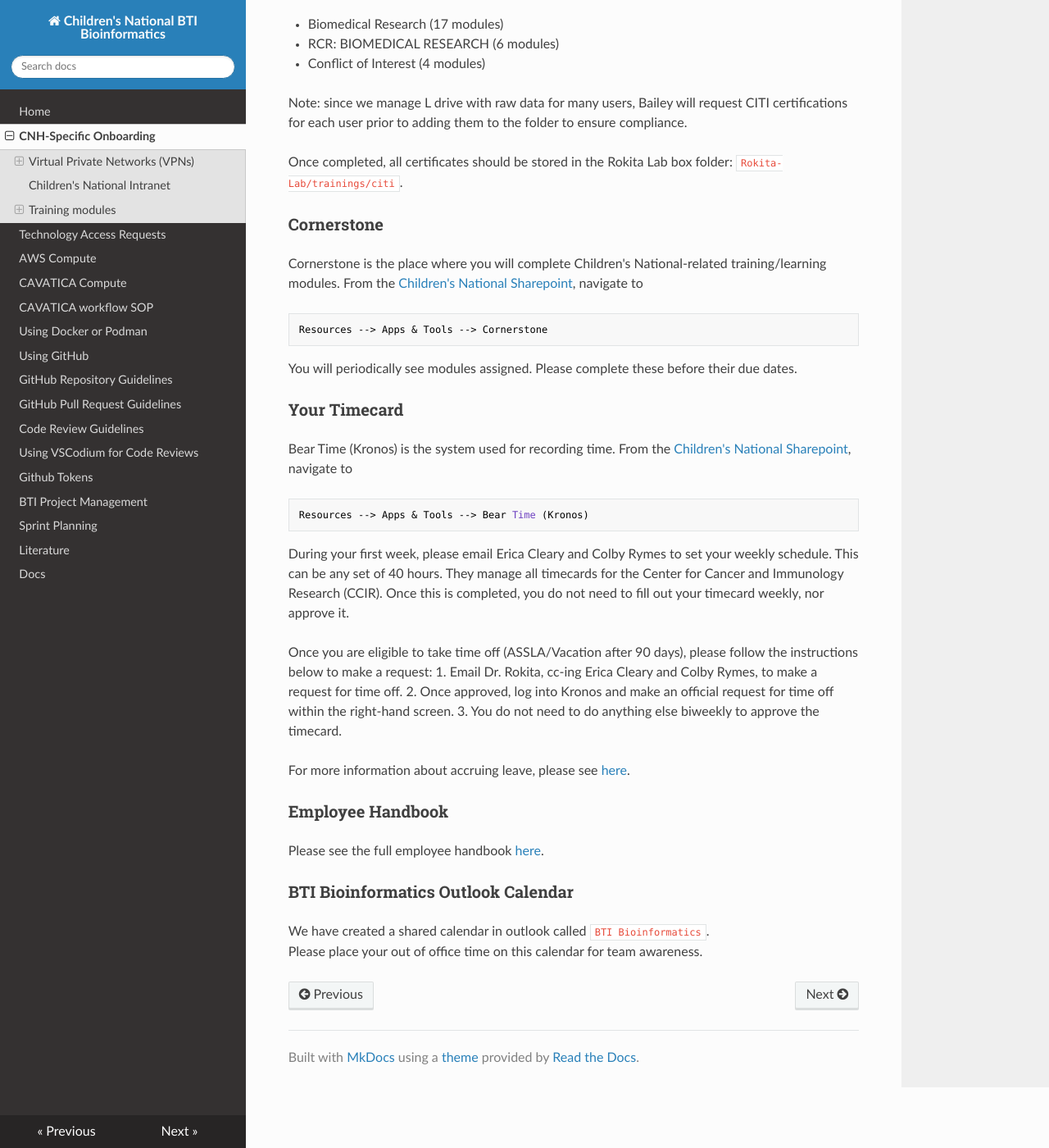
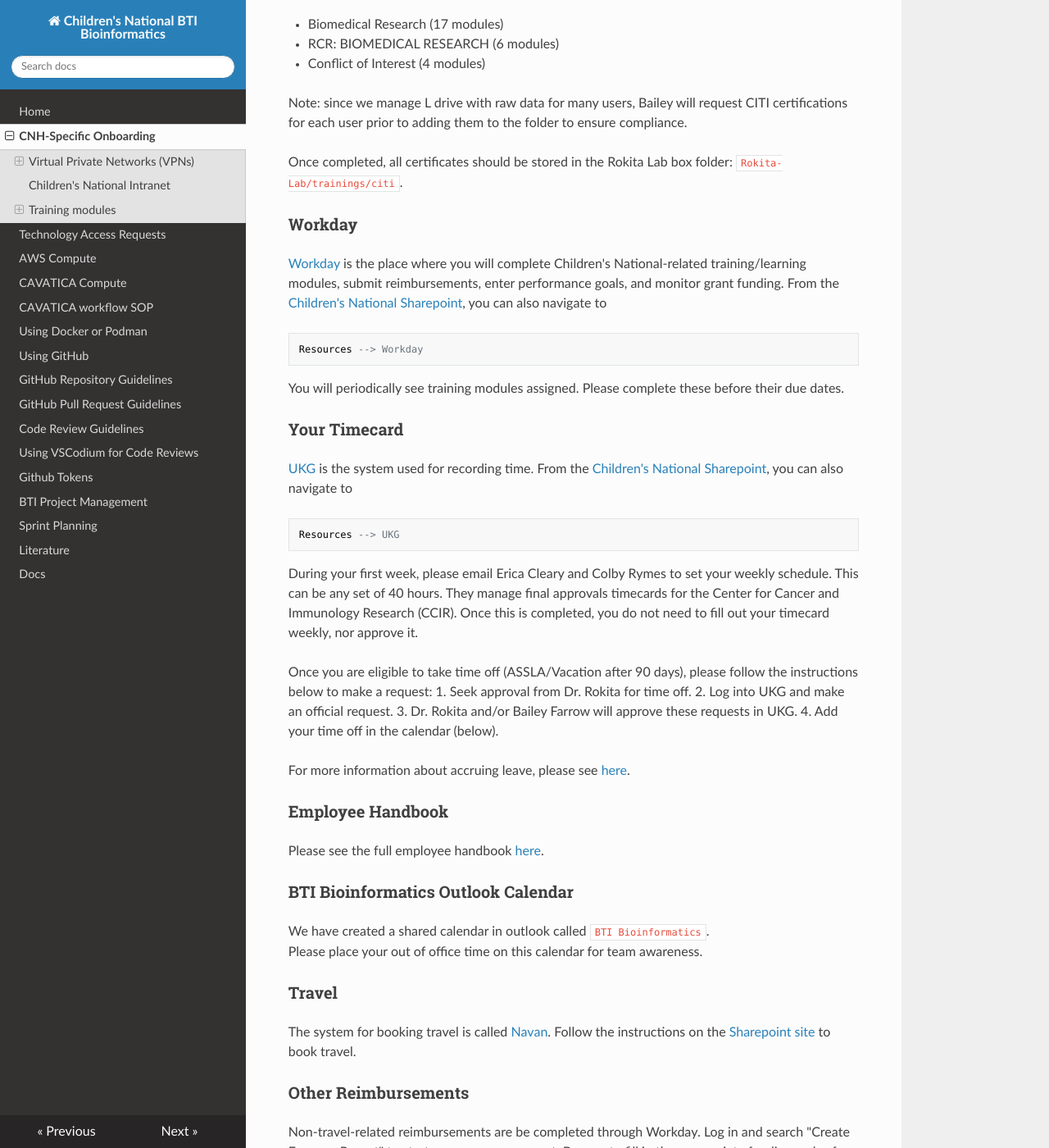
Before and after one commit to childrens-bti/bti-bfx-docs, an MkDocs documentation site: the page built from docs/cnh-onboarding.md, in a window 1280 px wide and 1400 px high, scrolled down 1280 px. Shown: the whole window at 82% size. Built offline with MkDocs 1.6.1, drawn with Linux system fonts in a browser that asks for light colours; nearby versions of some CDN libraries; some of the changed text lies outside the part shown.

Commit message:
add workday, ukg, navan info

````diff
--- a/docs/cnh-onboarding.md
+++ b/docs/cnh-onboarding.md
@@ -43,33 +43,36 @@
 
 Once completed, all certificates should be stored in the Rokita Lab box folder: `Rokita-Lab/trainings/citi`.
 
-### Cornerstone
+### Workday
 
-Cornerstone is the place where you will complete Children's National-related training/learning modules. From the [Children's National Sharepoint](https://cnmc.sharepoint.com/SitePages/Homepage.aspx), navigate to
+[Workday](https://wd108.myworkday.com/childrensnational/d/home.htmld) is the place where you will complete Children's National-related training/learning modules, submit reimbursements, enter performance goals, and monitor grant funding.
+From the [Children's National Sharepoint](https://cnmc.sharepoint.com/SitePages/Homepage.aspx), you can also navigate to
 
 ```
-Resources --> Apps & Tools --> Cornerstone
+Resources --> Workday
 ```
 
-You will periodically see modules assigned. Please complete these before their due dates.
+You will periodically see training modules assigned.
+Please complete these before their due dates.
 
 ### Your Timecard
 
-Bear Time (Kronos) is the system used for recording time. From the [Children's National Sharepoint](https://cnmc.sharepoint.com/SitePages/Homepage.aspx), navigate to
+[UKG](https://childrensnationalt-cnhprodsso.prd.mykronos.com/timekeeping) is the system used for recording time. From the [Children's National Sharepoint](https://cnmc.sharepoint.com/SitePages/Homepage.aspx), you can also navigate to
 
 ```
-Resources --> Apps & Tools --> Bear Time (Kronos)
+Resources --> UKG
 ```
 
 During your first week, please email Erica Cleary and Colby Rymes to set your weekly schedule.
 This can be any set of 40 hours.
-They manage all timecards for the Center for Cancer and Immunology Research (CCIR).
+They manage final approvals timecards for the Center for Cancer and Immunology Research (CCIR).
 Once this is completed, you do not need to fill out your timecard weekly, nor approve it.
 
 Once you are eligible to take time off (ASSLA/Vacation after 90 days), please follow the instructions below to make a request:
-1. Email Dr. Rokita, cc-ing Erica Cleary and Colby Rymes, to make a request for time off.
-2. Once approved, log into Kronos and make an official request for time off within the right-hand screen.
-3. You do not need to do anything else biweekly to approve the timecard.
+1. Seek approval from Dr. Rokita for time off.
+2. Log into UKG and make an official request.
+3. Dr. Rokita and/or Bailey Farrow will approve these requests in UKG.
+4. Add your time off in the calendar (below).
 
 For more information about accruing leave, please see [here](https://cnmc.sharepoint.com/sites/employeeservices/SitePages/Benefits/Leave.aspx).
 
@@ -81,3 +84,14 @@
 
 We have created a shared calendar in outlook called `BTI Bioinformatics`.
 Please place your out of office time on this calendar for team awareness.
+
+### Travel
+
+The system for booking travel is called [Navan](https://app.navan.com/app/user2).
+Follow the instructions on the [Sharepoint site](https://cnmc.sharepoint.com/sites/Initiatives/SitePages/Navan.aspx) to book travel.
+
+### Other Reimbursements
+
+Non-travel-related reimbursements are be completed through Workday.
+Log in and search "Create Expense Report" to start a new expense report.
+Be sure to fill in the appropriate funding codes for your reports.
````
Also changed, not shown: other parts of docs/cnh-onboarding.md (+1 -1 lines).
